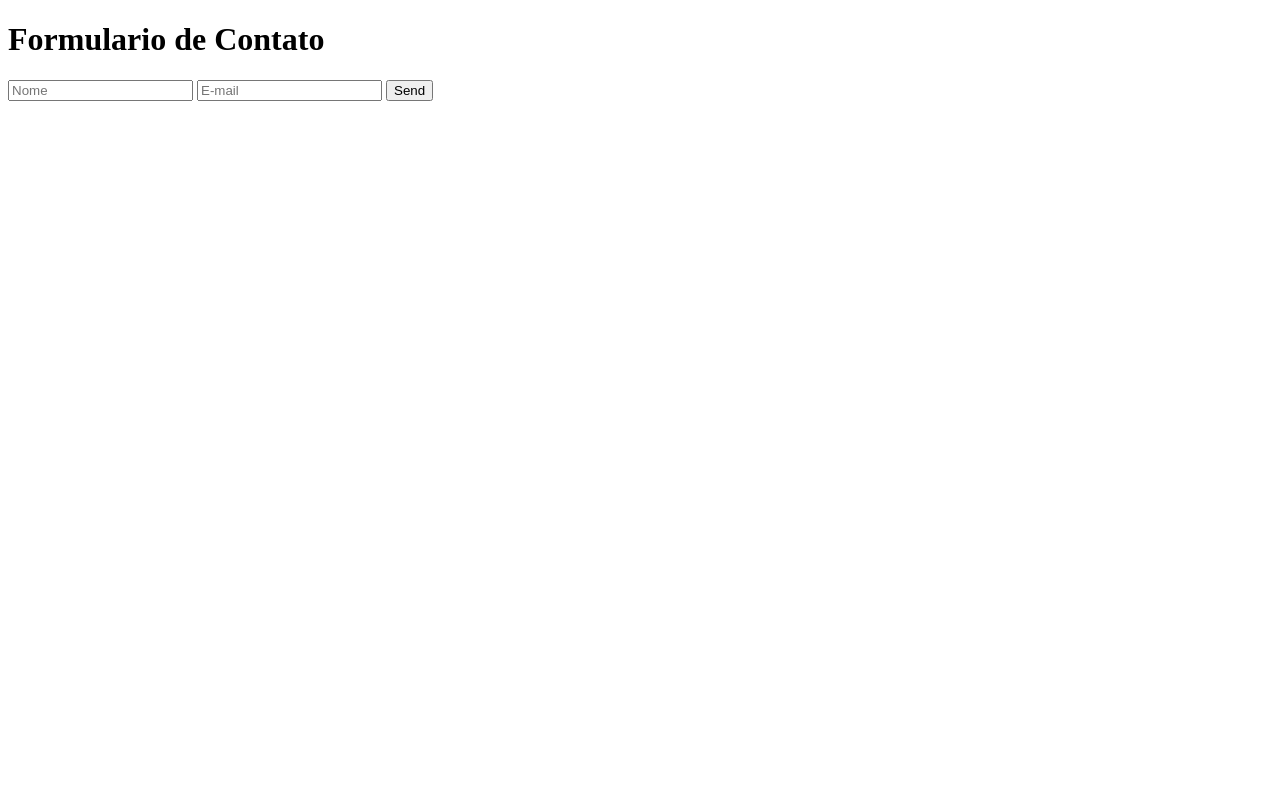
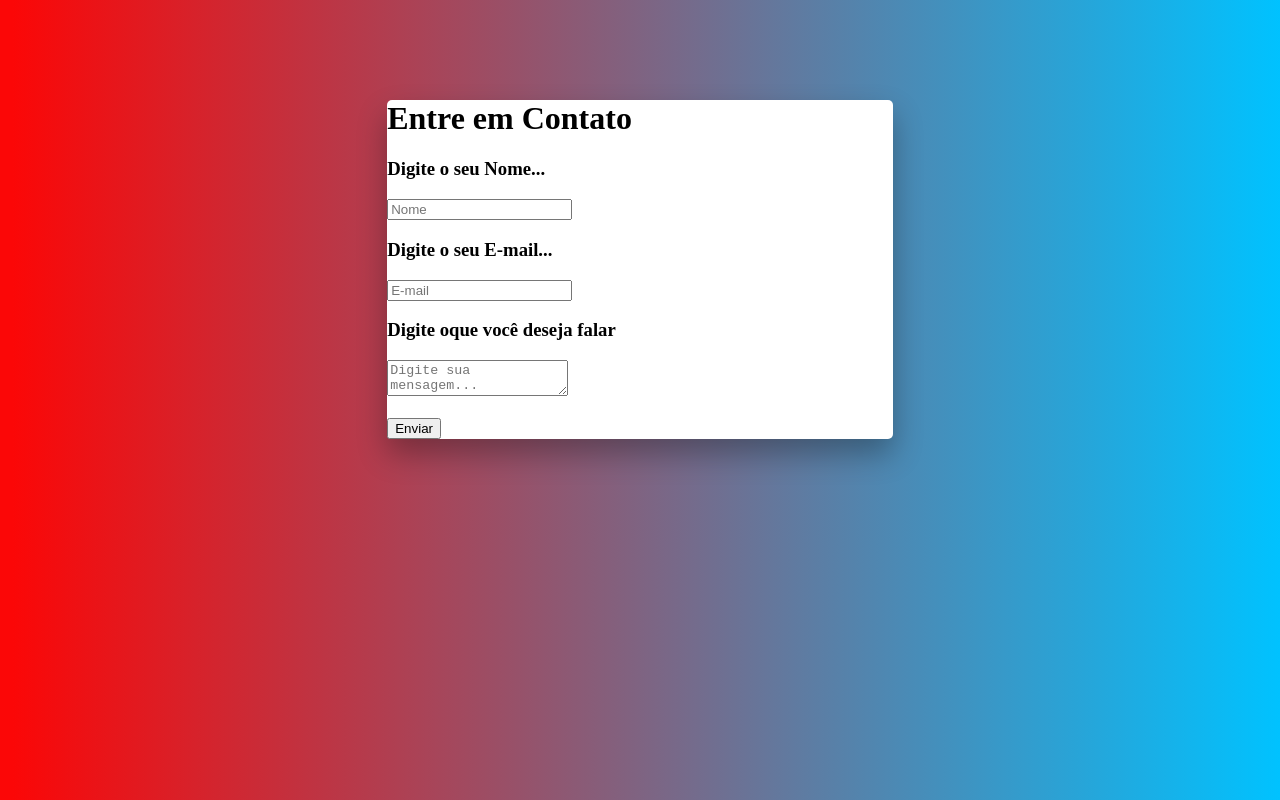
Before and after one commit to LuapabloSdA/Amostra-tudo, a plain HTML site: page index.html in a window 1280 px wide. Drawn offline with Linux system fonts and the light colour scheme.

Commit message:
Update index.html

```diff
--- a/index.html
+++ b/index.html
@@ -5,15 +5,38 @@
         <meta http-equiv="X-UA-Compatible" content="IE-edge">
         <meta name="viewport" content="width=device-width, initial-scale=1.0">
         <title>Formulário de Contato</title>
+
+
+            <style>
+                body{
+                    background: rgb(251,7,7);
+                    background: linear-gradient(90deg, rgba(251,7,7,1) 1%, rgba(0,194,255,1) 100%);
+                }
+                form{
+                    width: 40%;
+                    min-width: 350px;
+                    background-color: white;
+                    border-radius: 5px;
+                    box-shadow: 0 15px 30px rgba(0,0,0, 0.3);
+                    margin: 100px auto;
+                }
+            </style>
     </head>
+
     <body>
         <form action="https://formsubmit.co/luancraftsg@gmail.com" method="POST">
-            <h1>Formulario de Contato</h1>
-
-            <input type="text" name="name" placeholder="Nome" required>
+            <h1 >Entre em Contato</h1>
+            <h3 >Digite o seu Nome...</h3>
+            <input type="text" name="name" placeholder="Nome" required >
+            <br>
+            <h3 >Digite o seu E-mail...</h3>
             <input type="email" name="email" placeholder="E-mail" required>
-            <button type="submit">Send</button>
-       </form>
-       </form>
+            <br>
+            <h3 >Digite oque você deseja falar</h3>
+            <textarea name="message" placeholder="Digite sua mensagem..." required></textarea>
+            <br>
+            <br>
+            <button  type="submit">Enviar</button>
+        </form>
     </body>
 </html>
```
